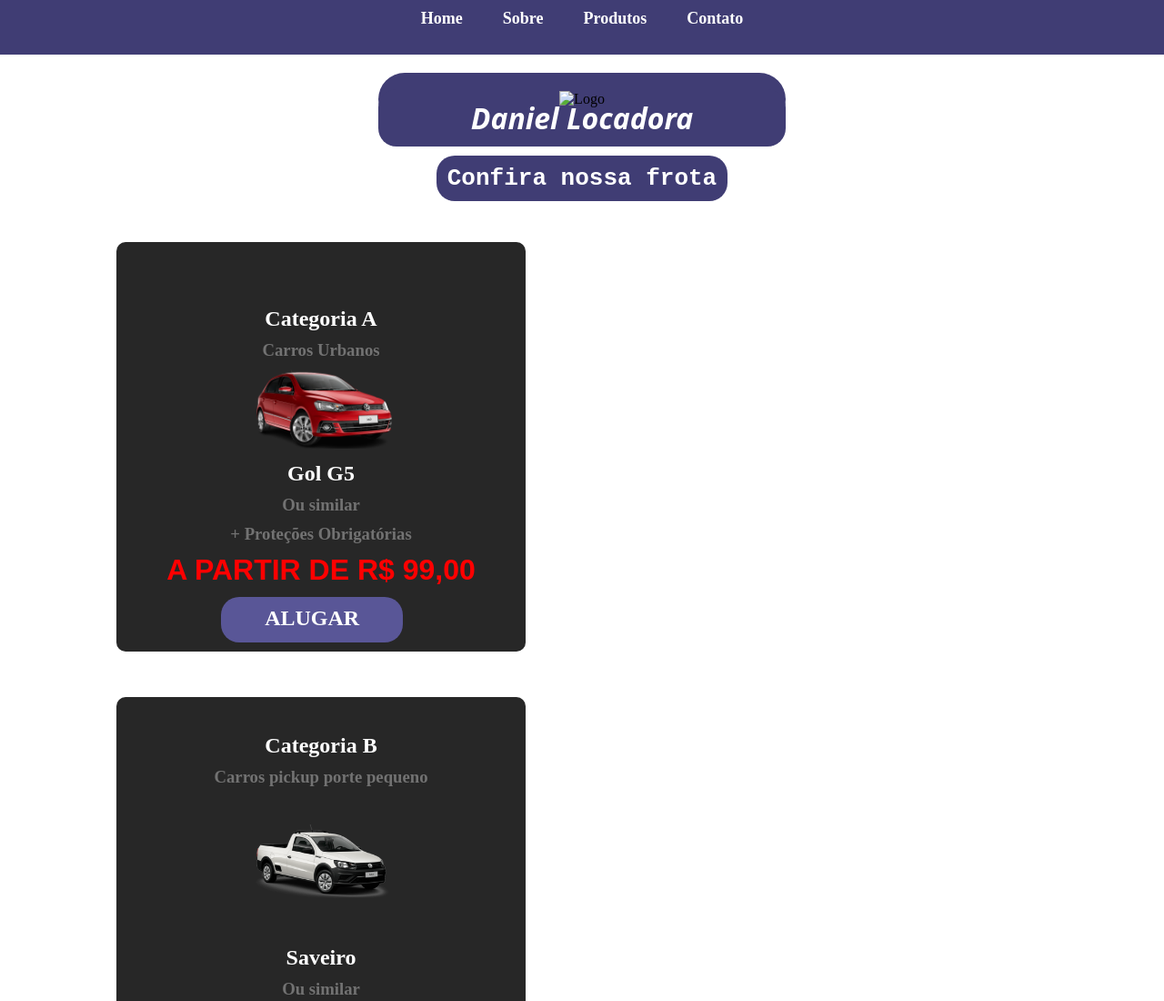
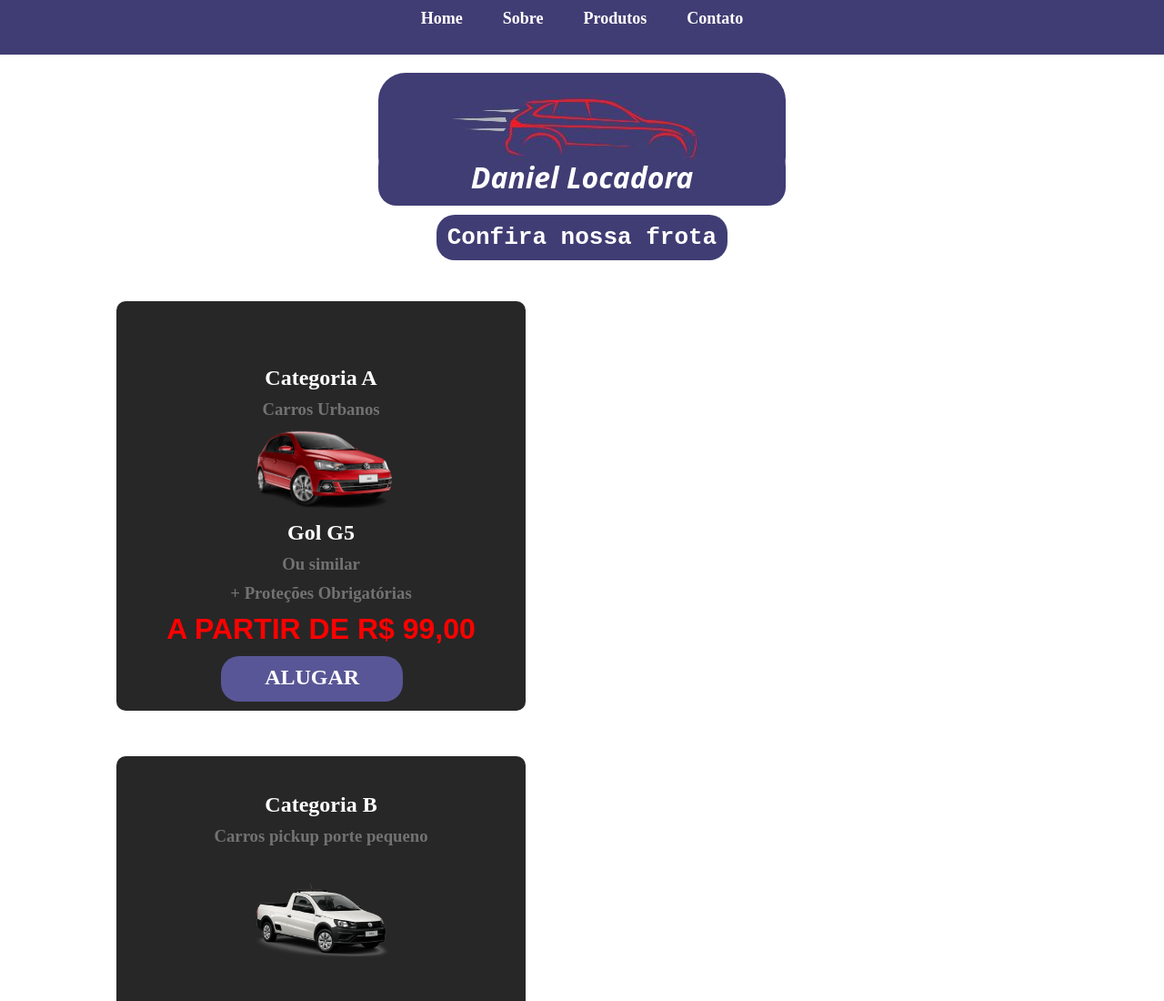
Before and after one commit to xmasterjogos/aluguel___de___carro, a plain HTML site: page index.html in a window 1280 px wide. Shown: the top 1100 px of the page at 91% size. Drawn offline with Linux system fonts and the light colour scheme.

Commit message:
Update index.html

```diff
--- a/index.html
+++ b/index.html
@@ -3,7 +3,7 @@
 <html>
     <head>
         <title>Alugueis de carros</title>
-        <link rel="icon" href="images/download.png" type="image/x-icon"></head>
+        <link rel="icon" href="download.png" type="image/x-icon"></head>
         <meta charset="UTF-8">
         <meta name="viewport" content="width=device-width, initial-scale=1.0">
 
@@ -21,7 +21,7 @@
                 </ul>
               </div>
               <div class="LOGO">
-                <img src="images/logo2.JPG" alt="Logo" class="IMAGEM">
+                <img src="logo2.JPG" alt="Logo" class="IMAGEM">
             </div>
             <h1 class="LOGO2">Daniel Locadora</h1>
             <h1 class="LETRAS">Confira nossa frota</h1>
```
